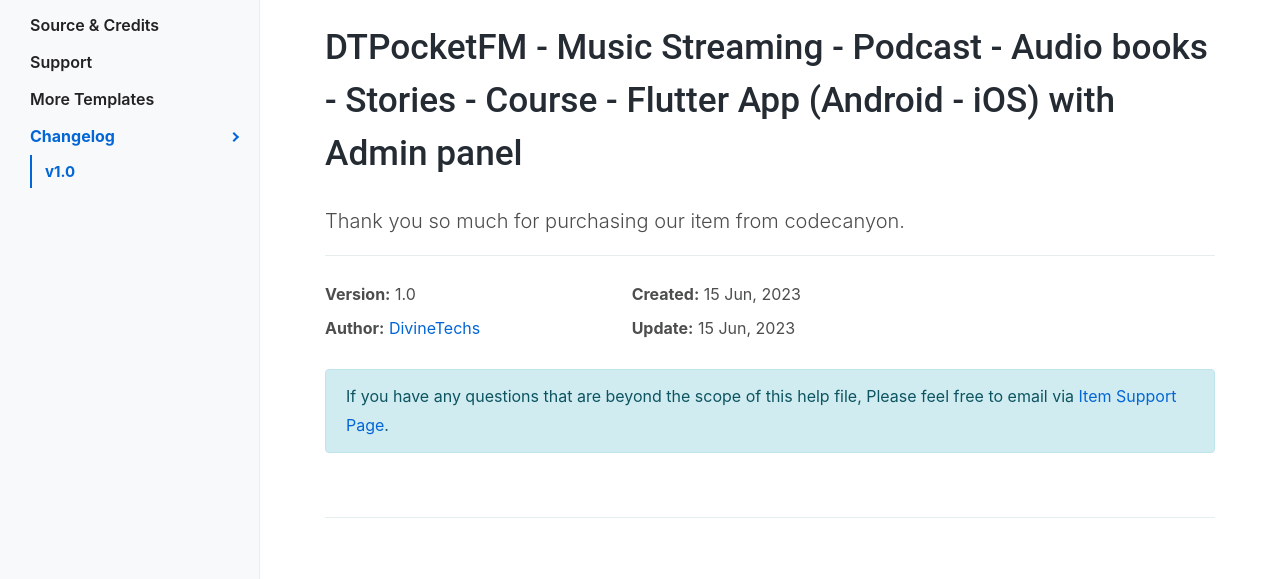
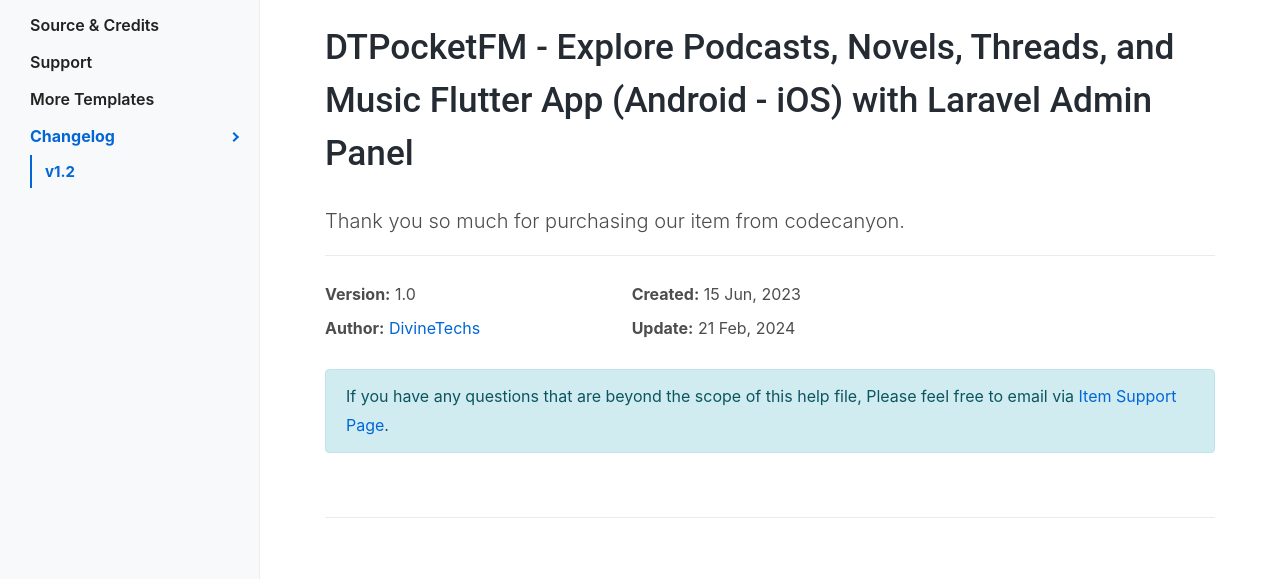
Before and after one commit to divinetechs/DTPocketFM-Doc, a plain HTML site: page index.html in a window 1280 px wide. Shown: the part 204-783 px from the top of the page. Drawn offline with Linux system fonts and the light colour scheme.

Commit message:
Update doc

```diff
--- a/index.html
+++ b/index.html
@@ -131,7 +131,7 @@
                     <li class="nav-item"><a class="nav-link" href="#idocs_templates">More Templates</a></li>
                     <li class="nav-item"><a class="nav-link" href="#idocs_changelog">Changelog</a>
                         <ul class="nav flex-column">
-                            <li class="nav-item"><a class="nav-link" href="#v1-0">v1.0</a></li>
+                            <li class="nav-item"><a class="nav-link" href="#v1-0">v1.2</a></li>
                         </ul>
                     </li>
                 </ul>
@@ -144,8 +144,8 @@
                     <!-- Getting Started -->
                     <section id="dt_start">
                         <h1>Documentation</h1>
-                        <h2>DTPocketFM - Music Streaming - Podcast - Audio books - Stories - Course - Flutter App
-                            (Android - iOS) with Admin panel</h2>
+                        <h2>DTPocketFM - Explore Podcasts, Novels, Threads, and Music Flutter App (Android - iOS) with
+                            Laravel Admin Panel</h2>
                         <p class="lead">Thank you so much for purchasing our item from codecanyon.</p>
                         <hr>
                         <div class="row">
@@ -159,7 +159,7 @@
                             <div class="col-sm-6 col-lg-4">
                                 <ul class="list-unstyled">
                                     <li><strong class="font-weight-700">Created:</strong> 15 Jun, 2023</li>
-                                    <li><strong>Update:</strong> 15 Jun, 2023</li>
+                                    <li><strong>Update:</strong> 21 Feb, 2024</li>
                                 </ul>
                             </div>
                         </div>
```
